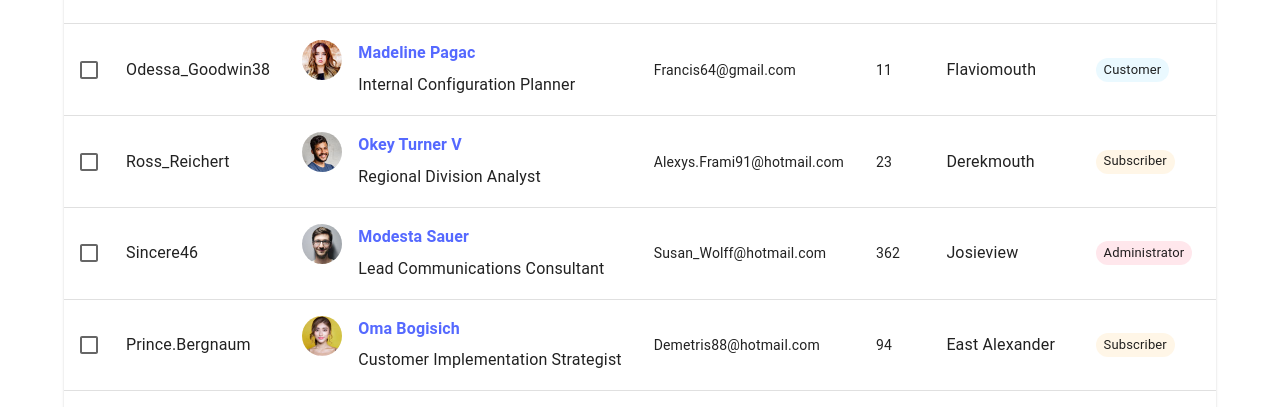
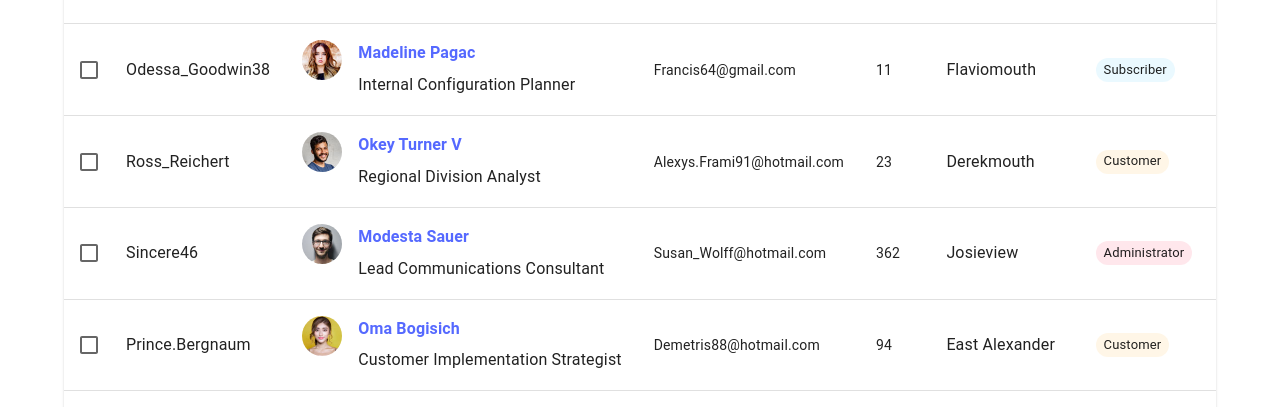
Before and after one commit to skyhight2011/ReactDashboard, a React (Create React App) app in the folder my-app/: page / in a window 1280 px wide. Shown: the part 394-801 px from the top of the page. Built offline with nearby package versions, Linux system fonts and the light colour scheme.

Commit message:
change tabs label

```diff
--- a/my-app/src/page/Manager/PageHeader.tsx
+++ b/my-app/src/page/Manager/PageHeader.tsx
@@ -19,6 +19,7 @@ function PageHeader() {
           sx={{ mt: { xs: 2, md: 0 }, borderRadius:'10px', fontSize: '0.85rem'}}
           variant="contained"
           startIcon={<AddTwoToneIcon fontSize="small" />}
+
         >
           Create User
         </Button>
--- a/my-app/src/page/Manager/UserListTable.tsx
+++ b/my-app/src/page/Manager/UserListTable.tsx
@@ -110,23 +110,23 @@ const theme = createTheme({
   }
 });
 
-const getStatusLabel = (role: string): JSX.Element => {
+const getStatusLabel = (status: string): JSX.Element => {
   const map = {
     admin: {
       text: 'Administrator',
       color: '#ff19431a'
     },
     subscriber: {
-      text: 'Customer',
+      text: 'Subscriber',
       color: '#33c2ff1a'
     },
     customer: {
-      text: 'Subscriber',
+      text: 'Customer',
       color: '#ffa3191a'
     }
   };
 
-  const { color, text }: any = map[role as keyof typeof map];
+  const { color, text }: any = map[status as keyof typeof map];
   return <LabelWrapper color={color}>{text}</LabelWrapper>;
 }
 
@@ -157,14 +157,12 @@ const UserListTable: FC<UserListProps> =({ userList }) =>{
   const [limit, setLimit] = useState<number>(5);
   const [page, setPage] = useState<number>(0);
 
-
   const statusOptions  = [
     { value: 'all', label: 'All User' },
     { value: 'admin', label: 'Administrators' },
     { value: 'subscriber', label: 'Subcribers' },
     { value: 'customer', label: 'Customers' }
   ];
-
 
   const handlePageChange = (event: any, newPage: number): void => {
     setPage(newPage);
@@ -175,6 +173,7 @@ const UserListTable: FC<UserListProps> =({ userList }) =>{
   };
 
   const handleTabsChange = (e: SyntheticEvent, newValue: string): void =>{
+    console.log(newValue);
     let value = null;
     if(newValue !== 'all')
     {
@@ -203,9 +202,13 @@ const UserListTable: FC<UserListProps> =({ userList }) =>{
         : []
     );
   }
+  console.log(filters);
+
   const filteredUserList = applyFilters(userList, filters);
+  console.log(filteredUserList);
 
   const paginatedUserlist = applyPagination(filteredUserList, page, limit);
+  console.log(paginatedUserlist);
 
   const selectedAllUser = selectedListUser.length === userList.length;
 
@@ -227,8 +230,8 @@ const UserListTable: FC<UserListProps> =({ userList }) =>{
           value={filters.status || 'all'}
           onChange={handleTabsChange}
         >
-          {statusOptions.map((statusOptions) => (
-                <Tab key={statusOptions.value} label={statusOptions.label} value={statusOptions.value} />
+          {statusOptions.map((statusOption) => (
+                <Tab key={statusOption.value} label={statusOption.label} value={statusOption.value} />
               ))}
         </Tabs>
       </Box>
```
